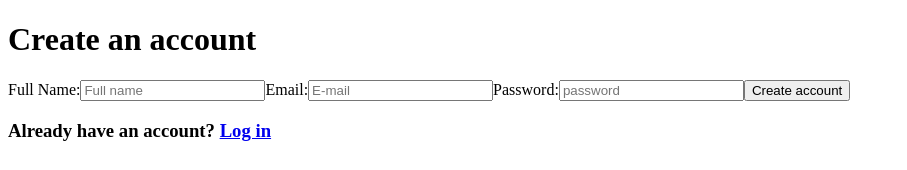
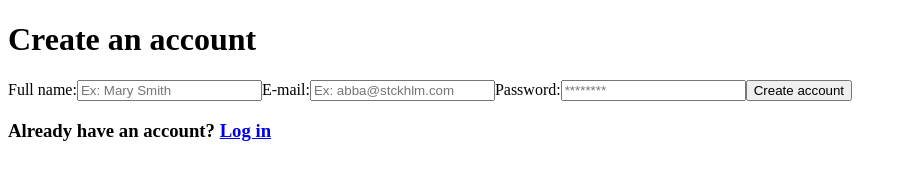
Before and after one commit to natalledm/creative-writing-LMS, a React (Create React App) app: page /signup in a window 1280 px wide. Shown: the top 170 px of the page, without its empty margins (0-907 px from the left). Built offline with nearby package versions, Linux system fonts and the light colour scheme.

Commit message:
Refactor login system

```diff
--- a/src/components/InputField.jsx
+++ b/src/components/InputField.jsx
@@ -4,7 +4,7 @@ export default function InputField({ fieldInfo, state }) {
 
   return (
     <label htmlFor={inputId} className="input-label">
-      {label}
+      {label}:
       <input
         id={inputId}
         type={type}
--- /dev/null
+++ b/src/data/login-form.json
@@ -0,0 +1,12 @@
+{
+  "email": {
+    "label": "E-mail",
+    "placeholder": "Ex: abba@stckhlm.com",
+    "type": "email"
+  },
+  "password": {
+    "label": "Password",
+    "placeholder": "type your password here",
+    "type": "password"
+  }
+}
--- /dev/null
+++ b/src/data/signup-form.json
@@ -0,0 +1,17 @@
+{
+  "fullName": {
+    "label": "Full name",
+    "placeholder": "Ex: Mary Smith",
+    "type": "text"
+  },
+  "email": {
+    "label": "E-mail",
+    "placeholder": "Ex: abba@stckhlm.com",
+    "type": "email"
+  },
+  "password": {
+    "label": "Password",
+    "placeholder": "********",
+    "type": "password"
+  }
+}
--- a/src/pages/Login.jsx
+++ b/src/pages/Login.jsx
@@ -2,6 +2,8 @@ import { useState } from "react";
 import { Link, useNavigate } from "react-router-dom";
 import { useUserId } from "../state/UserIdContext";
 import { loginUser } from "../scripts/firebaseAuthentication";
+import InputField from "../components/InputField";
+import formInfo from "../data/login-form.json";
 
 export default function Login() {
   // global state
@@ -15,14 +17,21 @@ export default function Login() {
   async function onSubmit(event) {
     event.preventDefault();
 
-    try {
-      const uid = await loginUser(email, password);
-      login(uid);
-      onSuccess();
-    } catch (error) {
-      alert(`Error: Wrong password or email! Error message: ${error}`);
-    }
+    const uid = await loginUser(email, password).catch(onFail);
+
+    if (uid) onSuccess();
+
     resetForm();
+  }
+
+  function onFail(error) {
+    console.error(error);
+    alert(`Error: Wrong password or email! Error message: ${error}`);
+  }
+
+  function onSuccess(uid) {
+    login(uid);
+    navigation("/dashboard");
   }
 
   function resetForm() {
@@ -30,39 +39,22 @@ export default function Login() {
     setPassword("");
   }
 
-  function onSuccess() {
-    navigation("/dashboard");
-  }
-
   return (
     <div>
       <h1>Login to access the courses</h1>
       <form onSubmit={onSubmit}>
-        <label>
-          E-mail:
-          <input
-            type="email"
-            placeholder="Enter e-mail"
-            onChange={(event) => setEmail(event.target.value)}
-            value={email}
-          />
-        </label>
-        <label>
-          Password:
-          <input
-            type="password"
-            placeholder="Enter password"
-            onChange={(event) => setPassword(event.target.value)}
-            value={password}
-          />
-        </label>
+        <InputField state={[email, setEmail]} fieldInfo={formInfo.email} />
+        <InputField
+          state={[password, setPassword]}
+          fieldInfo={formInfo.password}
+        />
         <button>Login</button>
       </form>
       <p>
         Need an account? <Link to={"/signup"}>Sign up</Link>
       </p>
       <p>
-        Forgot your password?{" "}
+        Forgot your password?
         <Link to={"/recover-password"}>Recover Password</Link>
       </p>
     </div>
--- a/src/pages/NotLogged.jsx
+++ b/src/pages/NotLogged.jsx
@@ -5,8 +5,8 @@ export default function NotLogged() {
     <div>
       <h1>Sorry, you are not logged in :(</h1>
       <p>Please login or create an account to access our courses!</p>
+      <Link to="/login">Login</Link>
       <Link to="/signup">Sign up</Link>
-      <Link to="/login">Login</Link>
       <Link to="/recover-password">Recover Password</Link>
       <Link to="/">Back to Home</Link>
     </div>
--- a/src/pages/RecoverPassword.jsx
+++ b/src/pages/RecoverPassword.jsx
@@ -47,7 +47,7 @@ export default function RecoverPassword() {
       </form>
       <p>
         Did you remembered your password?
-        <Link to="/login">Go back to login</Link>.
+        <Link to="/login">Go back to login</Link>
       </p>
       <p>
         Need an account? <Link to={"/signup"}>Sign up</Link>
--- a/src/pages/Signup.jsx
+++ b/src/pages/Signup.jsx
@@ -1,79 +1,55 @@
 import { useState } from "react";
-import { Link } from "react-router-dom";
+import { Link, useNavigate } from "react-router-dom";
 
 import { addDocumentWithId } from "../scripts/fireStoreDB";
 import { createUser } from "../scripts/firebaseAuthentication";
+import formInfo from "../data/signup-form.json";
+import InputField from "../components/InputField";
 
 export default function Signup() {
   const [fullName, setFullName] = useState("");
   const [email, setEmail] = useState("");
   const [password, setPassword] = useState("");
-  const [isSuccessful, setIsSuccessful] = useState(false);
-  // const [isRefreshNeeded, setIsRefreshNeeded] = useState(false);
+
+  const navigation = useNavigate();
 
   async function onSubmit(event) {
     event.preventDefault();
-    try {
-      const uid = await createUser(email, password);
-      if (uid) {
-        const userData = { fullName, email, role: "student", courses: [] };
-        await addDocumentWithId("users", userData, uid);
-        setIsSuccessful(true);
-      }
-    } catch (error) {
-      console.log(error);
-      setIsSuccessful(false);
-    }
-    resetForm();
+
+    const uid = await createUser(email, password).catch(onFail);
+    const userData = { fullName, email, role: "student", courses: [] };
+    const isSuccessful = await addDocumentWithId("users", userData, uid).catch(
+      onFail,
+    );
+
+    if (isSuccessful) onSuccess();
   }
 
-  function resetForm() {
-    setFullName("");
-    setEmail("");
-    setPassword("");
+  function onSuccess() {
+    alert(`Account created! You can login now.`);
+    navigation("/login");
+  }
+
+  function onFail(error) {
+    console.log(error);
+    alert(error);
   }
 
   return (
     <div>
       <h1>Create an account</h1>
       <form onSubmit={onSubmit}>
-        <label>
-          Full Name:
-          <input
-            type="text"
-            placeholder="Full name"
-            required
-            onChange={(event) => setFullName(event.target.value)}
-            value={fullName}
-          />
-        </label>
-        <label>
-          Email:
-          <input
-            type="email"
-            placeholder="E-mail"
-            required
-            onChange={(event) => setEmail(event.target.value)}
-            value={email}
-          />
-        </label>
-        <label>
-          Password:
-          <input
-            type="password"
-            placeholder="password"
-            required
-            onChange={(event) => setPassword(event.target.value)}
-            value={password}
-          />
-        </label>
+        <InputField
+          state={[fullName, setFullName]}
+          fieldInfo={formInfo.fullName}
+        />
+        <InputField state={[email, setEmail]} fieldInfo={formInfo.email} />
+        <InputField
+          state={[password, setPassword]}
+          fieldInfo={formInfo.password}
+        />
         <button>Create account</button>
       </form>
-      <div>
-        {isSuccessful ? (
-          <h2 style={{ color: "red" }}>Account created</h2>
-        ) : null}
-      </div>
       <h3>
         Already have an account? <Link to={"/login"}>Log in</Link>
       </h3>
--- a/src/scripts/fireStoreDB.js
+++ b/src/scripts/fireStoreDB.js
@@ -44,6 +44,7 @@ export async function addDocument(path, data) {
 export async function addDocumentWithId(path, data, customId) {
   const docLocation = collection(firestoreDB, path);
   await setDoc(doc(docLocation, customId), data);
+  return true;
 }
 
 // Delete document
```
